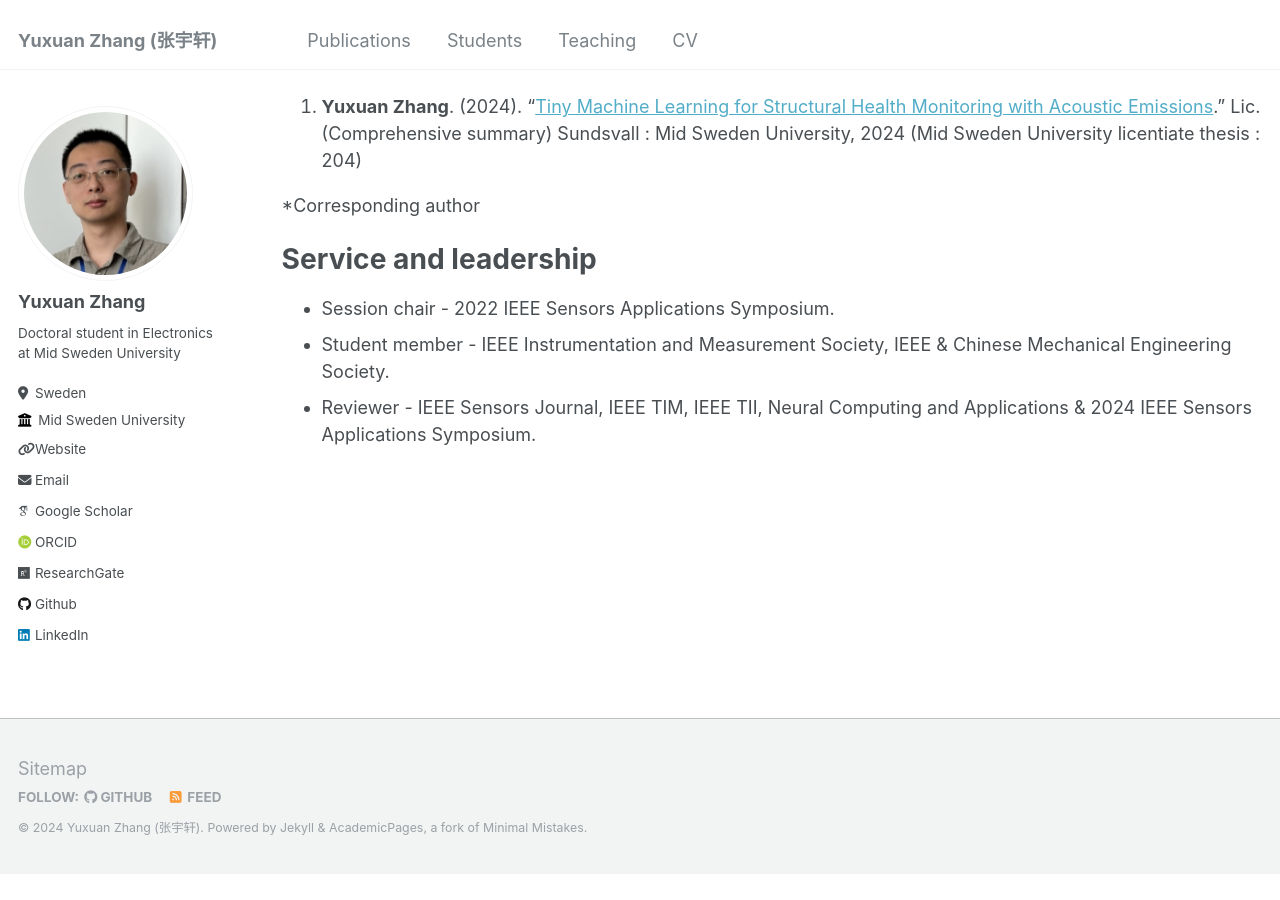
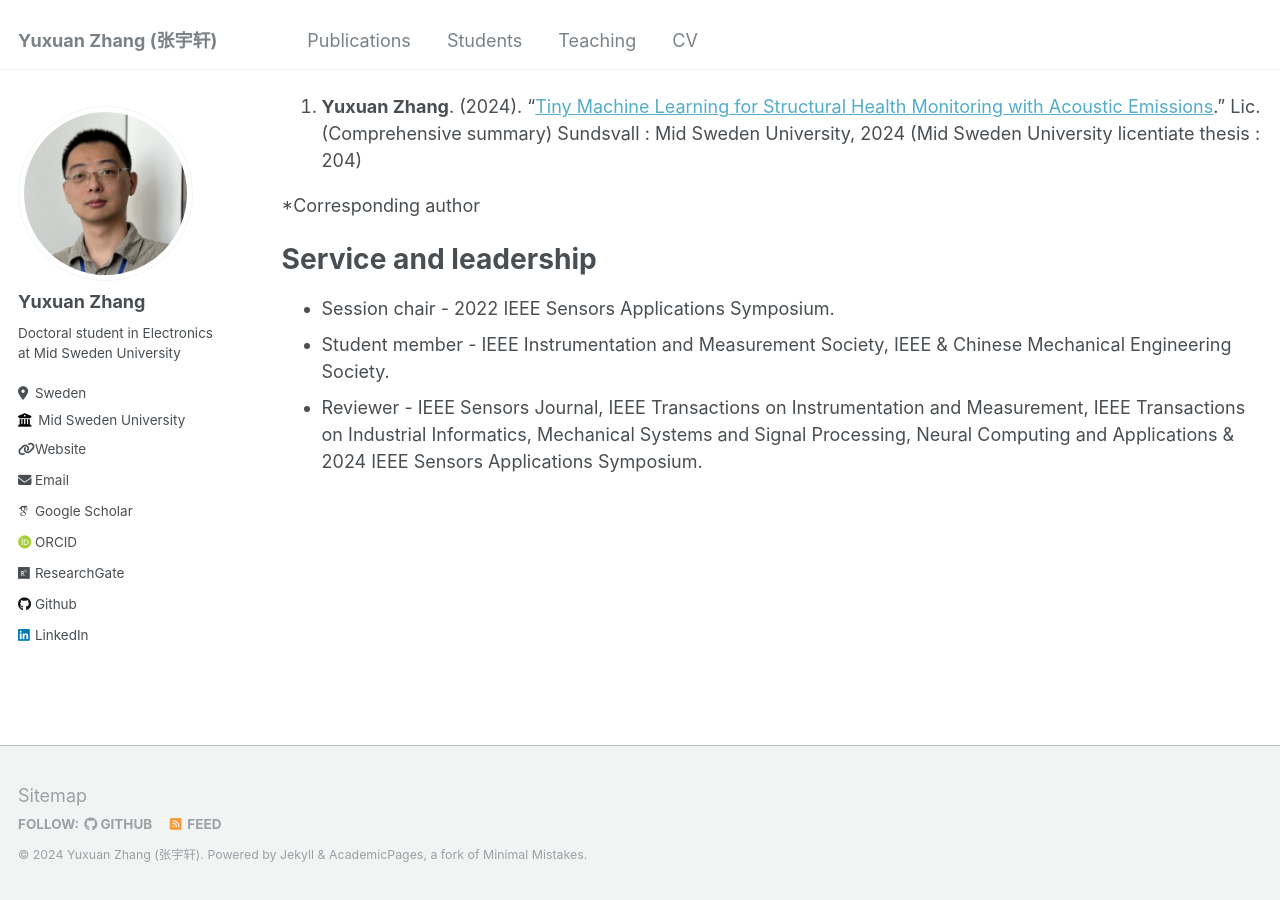
Before and after one commit to YuxuanZhang-96/YuxuanZhang-96.github.io, a Jekyll site: the page built from _pages/cv.md, in a window 1280 px wide and 900 px high, scrolled down 1637 px. Built offline with Jekyll 4.4.1, drawn with Linux system fonts in a browser that asks for light colours; some web fonts are replaced; before the commit the page ends 2510 px from its top, so only the background shows below that.

Commit message:
Update cv.md

```diff
--- a/_pages/cv.md
+++ b/_pages/cv.md
@@ -53,4 +53,4 @@ Service and leadership
 ======
 * Session chair - 2022 IEEE Sensors Applications Symposium.
 * Student member - IEEE Instrumentation and Measurement Society, IEEE & Chinese Mechanical Engineering Society.
-* Reviewer - IEEE Sensors Journal, IEEE TIM, IEEE TII, Neural Computing and Applications & 2024 IEEE Sensors Applications Symposium.
+* Reviewer - IEEE Sensors Journal, IEEE Transactions on Instrumentation and Measurement, IEEE Transactions on Industrial Informatics, Mechanical Systems and Signal Processing, Neural Computing and Applications & 2024 IEEE Sensors Applications Symposium.
```
